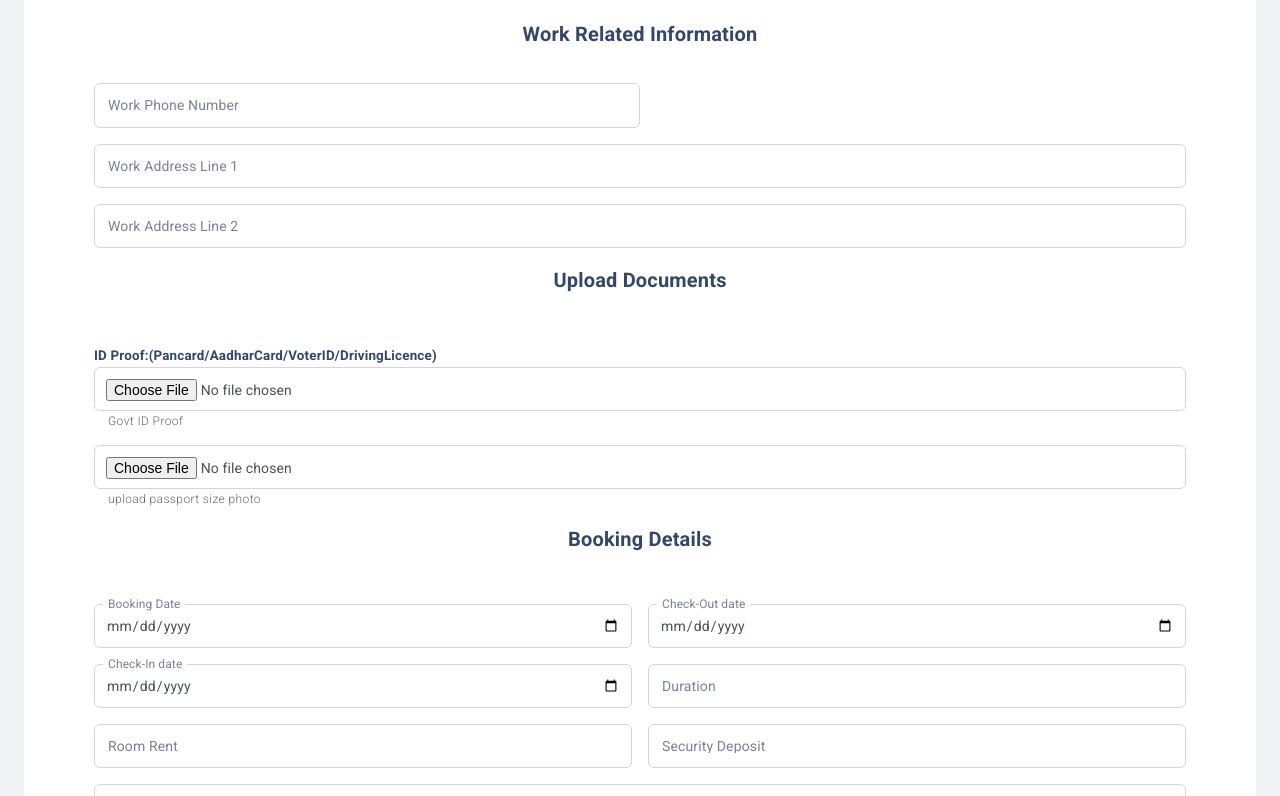
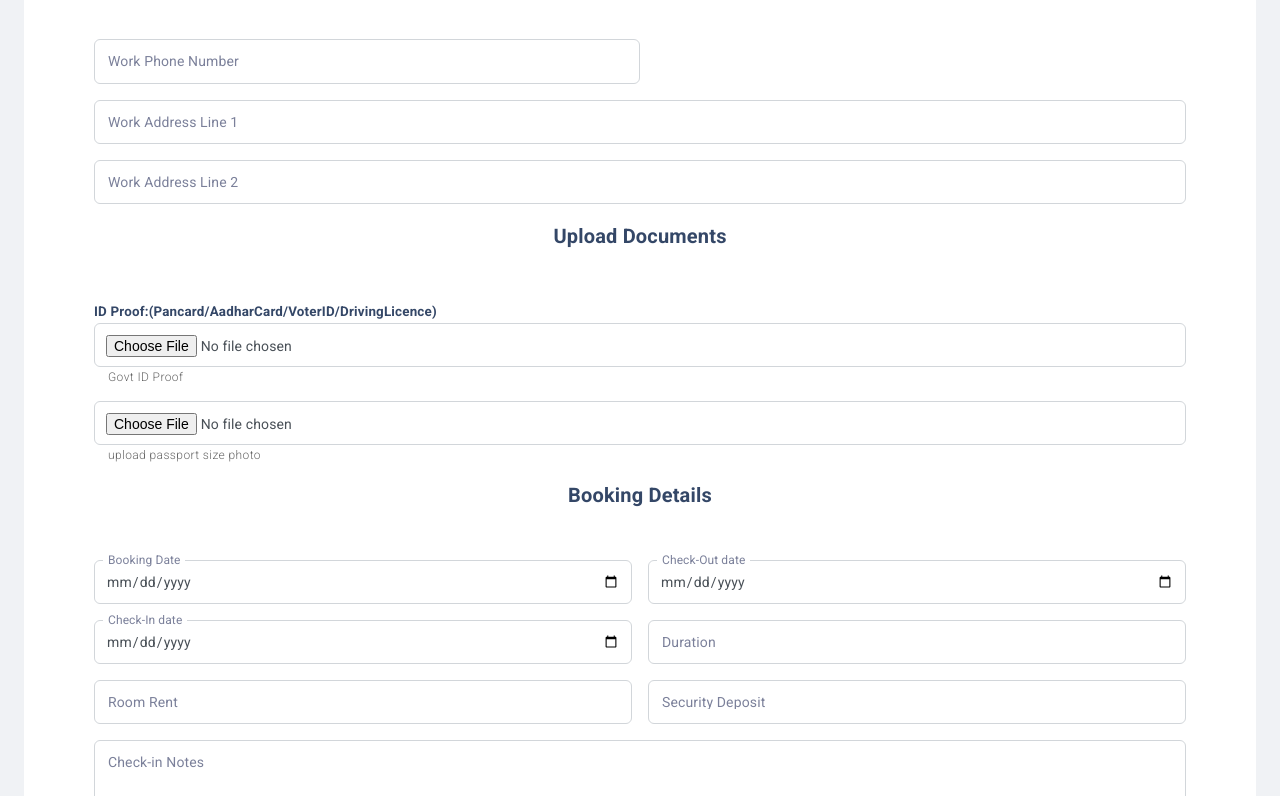
Before and after one commit to revanthkumaar/template, a React (Create React App) app: page /profile in a window 1280 px wide. Shown: the part 965-1761 px from the top of the page. Built offline with nearby package versions, Linux system fonts and the light colour scheme.

Commit message:
guest form changes

```diff
--- a/src/layouts/profile/GuestLoginForm/components/GuestLoginForm.js
+++ b/src/layouts/profile/GuestLoginForm/components/GuestLoginForm.js
@@ -348,8 +348,7 @@ const GuestLoginForm = () => {
                   </Grid>
                   <Divider variant="middle" />
                   <Grid item xs={4} justifyContent="center">
-                    <Button>
-                      <Divider />
+                    <Button variant="contained" disableElevation>
                       Submit
                     </Button>
                   </Grid>
--- a/src/layouts/profile/index.js
+++ b/src/layouts/profile/index.js
@@ -26,8 +26,8 @@ function Dashboard() {
   return (
     <DashboardLayout>
       <DashboardNavbar />
-      <MDBox bgColor="white" py={1}>
-        <MDBox mt={4.5}>
+      <MDBox bgColor="white" py={0.01}>
+        <MDBox>
           <Grid container spacing={6}>
             <Grid item xs={20} md={10} lg={20}>
               <TabBar />
```
